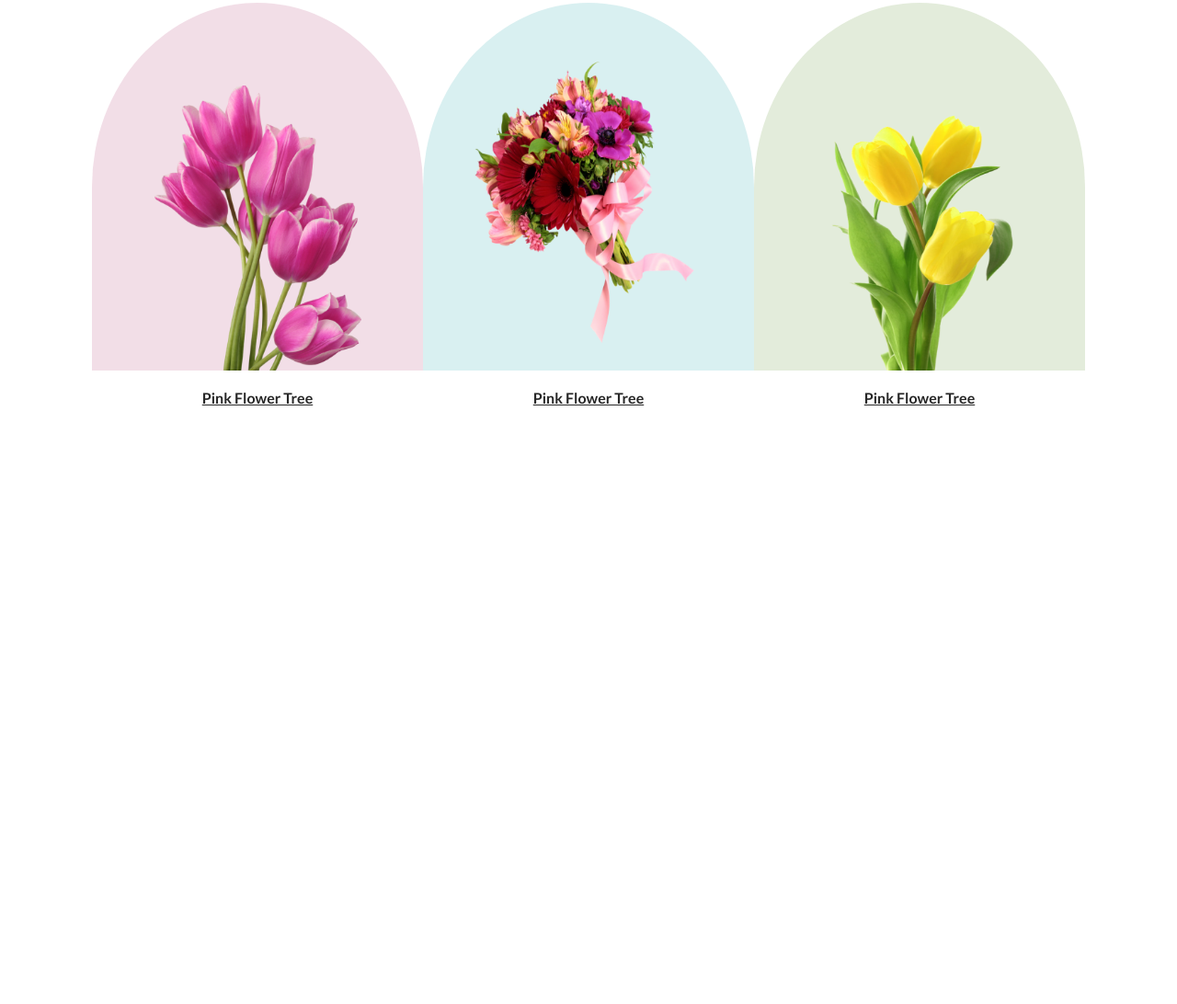
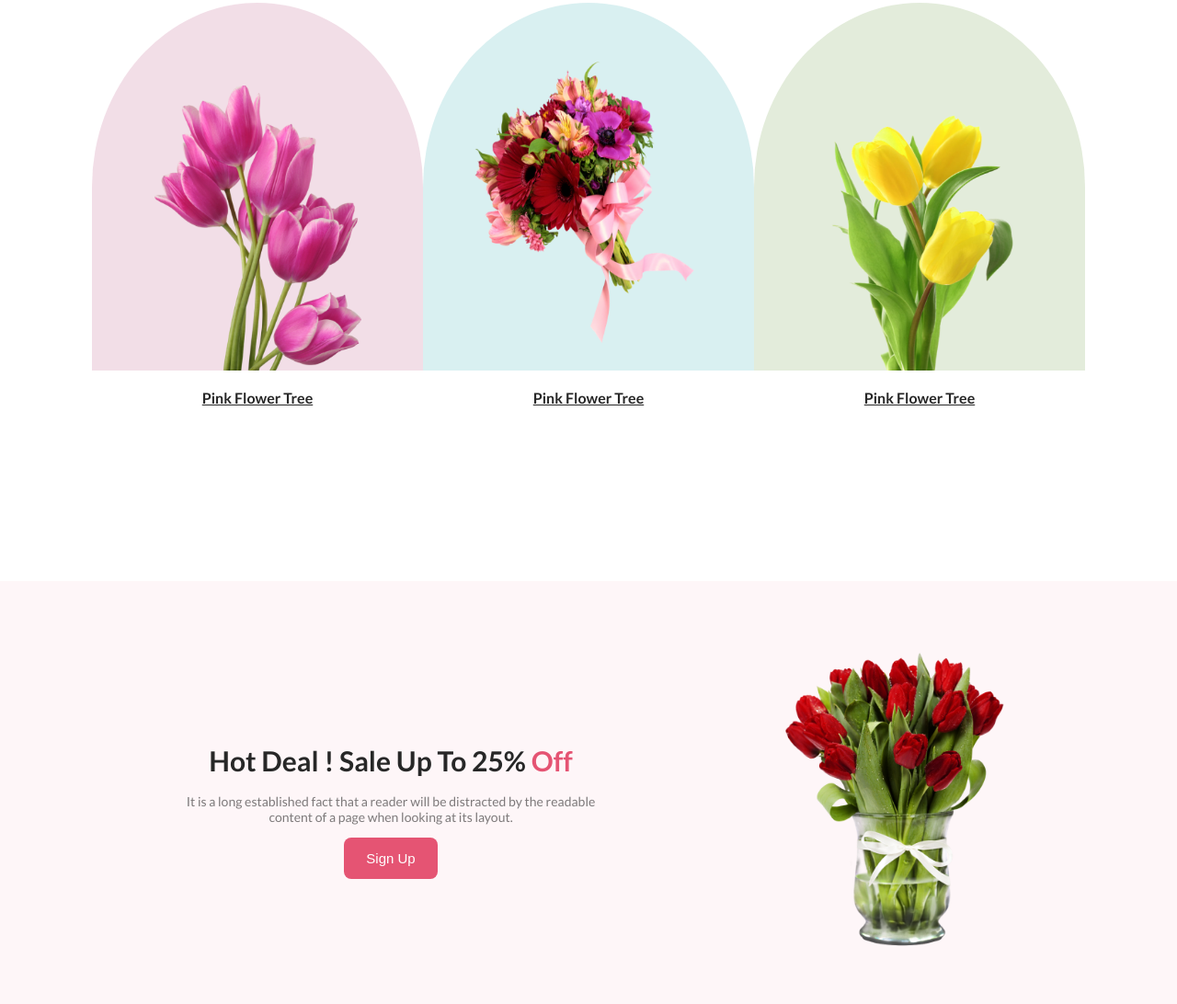
Before and after one commit to hr-safin/flower-web-A1PH, a plain HTML site: page index.html in a window 1280 px wide. Shown: the part 962-2054 px from the top of the page at 92% size. Before the commit the page ends 1445 px from the top, so only its background shows below. Drawn offline with Linux system fonts and the light colour scheme.

Commit message:
sale part

```diff
--- a/index.html
+++ b/index.html
@@ -34,38 +34,47 @@
     <main>
         <!-- insta -->
 
-        <section>
+        <section class="section-1">
             <h3 class="feature-title">Our Featured Flowers</h3>
             <p class="disc2">It is a long established fact that a reader will be distracted by the readable content of a page when looking at its layout.</p>
-        </section>
-    </main>
-
-    <section>
             <div class="container-2">
                 <div class="card1">
                     <div class="imageC">
                         <img class="img1" src="./flower asset/pngwing 6.png" alt="">
                         <p class="underline">Pink Flower Tree</p>
                     </div>
-
-
                 </div>
                 <div class="card2">
                     <div class="imageC">
                         <img class="img2" src="./flower asset/pngwing 5.png" alt="">
                         <p class="underline2">Pink Flower Tree</p>
                     </div>
-
                </div>
                 <div class="card3">
                     <div class="imageC">
                         <img class="img3" src="./flower asset/pngwing 7.png" alt="">
                         <p class="underline">Pink Flower Tree</p>
                     </div>
-
-
                 </div>
             </div>
         </section>
+
+        <!-- sale up part -->
+
+        <section>
+           <div class="container-3">
+             <div class="left-side">
+               <h3 class="sale-title">Hot Deal ! Sale Up To 25% <strong class="diff-color">Off</strong> </h3>
+               <p class="disc2">It is a long established fact that a reader will be distracted by the readable content of a page when looking at its layout.</p>
+               <button class="btn-primary">Sign Up</button>
+             </div>
+             <div class="right-side">
+               <img src="./flower asset/pngwing 8.png" alt="">
+             </div>
+           </div>
+        </section>
+    </main>
+
+
   </body>
 </html>
--- a/style.css
+++ b/style.css
@@ -65,6 +65,10 @@ body {
 
 /* feature */
 
+.section-1 {
+  height: 94vh;
+}
+
 .feature-title {
   text-align: center;
   padding-top: 85px;
@@ -101,14 +105,14 @@ body {
   height: 400px;
   border-top-left-radius: 50%;
   border-top-right-radius: 50%;
-  background-color: #0597A026;
+  background-color: #0597a026;
 }
 .card3 {
   width: 380px;
   height: 400px;
   border-top-left-radius: 50%;
   border-top-right-radius: 50%;
-  background-color: #477D1126;
+  background-color: #477d1126;
 }
 .imageC {
   text-align: center;
@@ -154,3 +158,36 @@ body {
   height: 310px;
   padding-top: 50px;
 }
+
+/* Sale Up Part */
+
+.container-3 {
+  margin-top: 90px;
+  display: flex;
+  justify-content: center;
+  align-items: center;
+  background-color: #e554730d;
+  padding: 80px 100px 60px 100px;
+  height: 320px;
+}
+.left-side {
+  text-align: center;
+  padding-top: 20px;
+  padding-right: 180px;
+}
+
+.sale-title{
+  color: #272727;
+  font-family: Lato;
+  font-size: 30px;
+  font-weight: bold;
+
+}
+
+.diff-color{
+    color: #E55473;
+}
+
+img {
+  width: 250px;
+}
```
Lines whose indentation alone changed are shown as unchanged.
